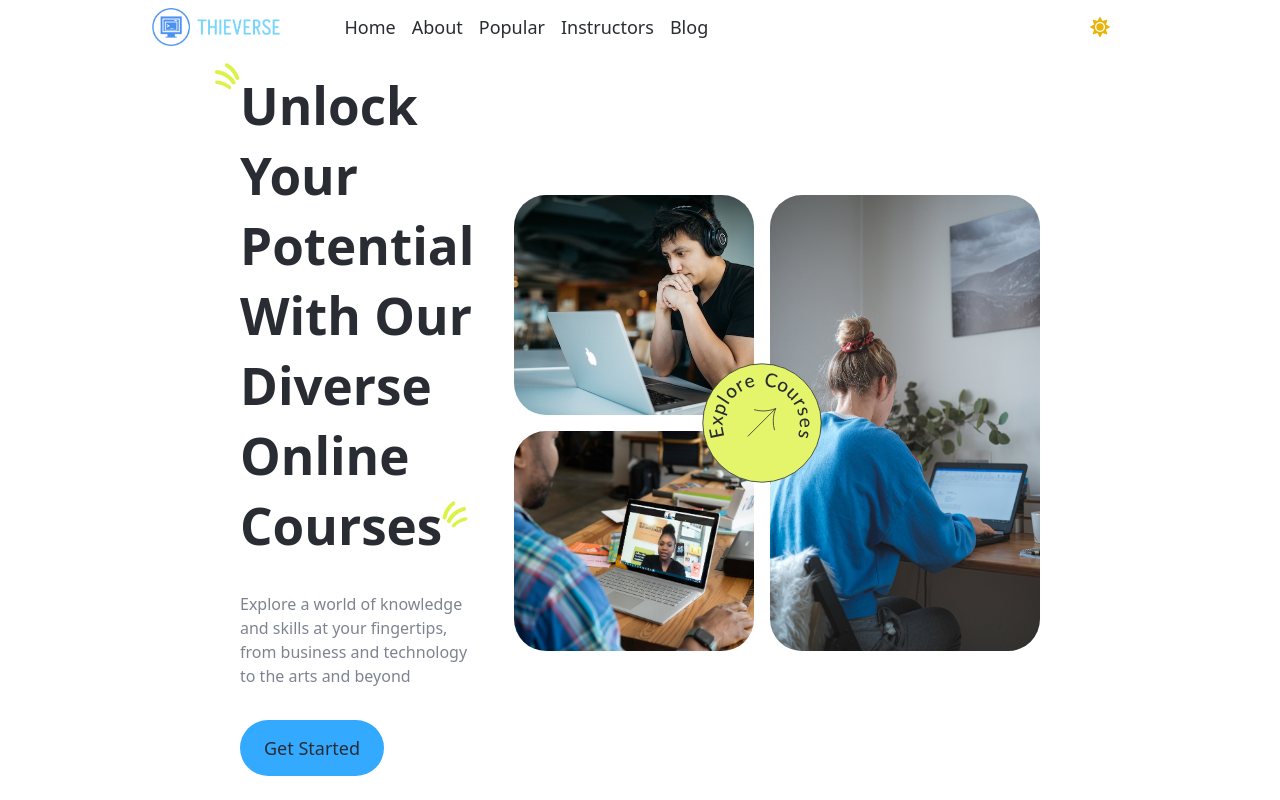
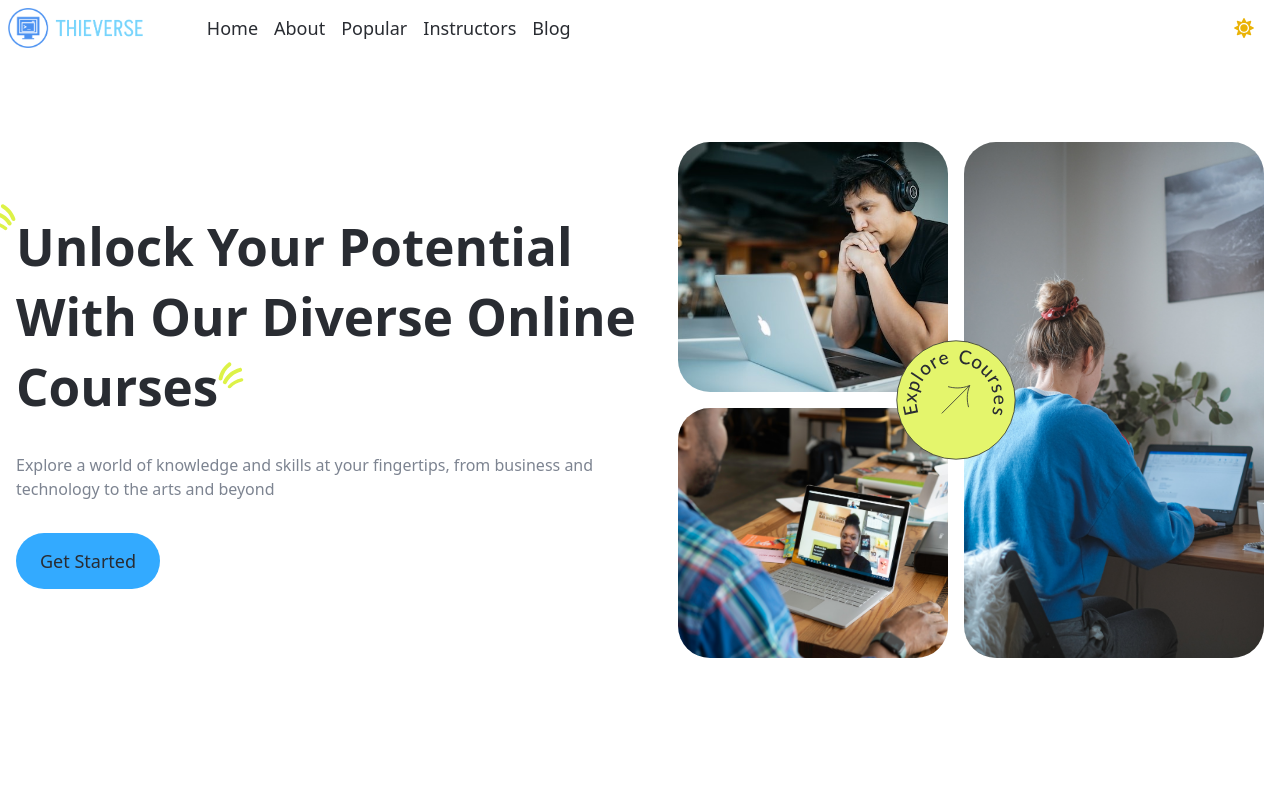
Before and after one commit to TeguhBagasM/thievcourse, a React (Vite) app: page / in a window 1280 px wide. Shown: the top 800 px of the page. Built offline with nearby package versions, Linux system fonts and the light colour scheme.

Commit message:
changes ui

```diff
--- a/index.html
+++ b/index.html
@@ -2,7 +2,7 @@
 <html lang="en">
   <head>
     <meta charset="UTF-8" />
-    <link rel="icon" type="image/svg+xml" href="/vite.svg" />
+    <link rel="icon" type="image/svg+xml" href="/logo.png" />
     <meta name="viewport" content="width=device-width, initial-scale=1.0" />
     <title>Thieverse</title>
   </head>
--- a/src/App.jsx
+++ b/src/App.jsx
@@ -3,7 +3,7 @@ import { About, Blogs, Courses, Hero, Instructors, PopularCourses } from "./sect
 
 export default function App() {
   return (
-    <>
+    <div className="dark:bg-gray-950">
       <Header />
       <Hero />
       <Statistics />
@@ -14,6 +14,6 @@ export default function App() {
       <Blogs />
       <CTA />
       <Footer />
-    </>
+    </div>
   );
 }
--- a/src/index.css
+++ b/src/index.css
@@ -81,24 +81,12 @@
   }
 }
 
-::-webkit-scrollbar {
-  width: 10px;
-  height: 8px;
-}
-
-::-webkit-scrollbar-thumb {
-  background-color: #d1d5db;
-  border-radius: 100vmax;
-  border: 2px solid transparent;
-  background-clip: content-box;
-}
-
 .header__menu-icon span {
   display: block;
   position: absolute;
   width: 20px;
   height: 2px;
-  background-color: #292c32;
+  background-color: #174db9;
   transition: all 200ms ease;
 }
 
--- a/tailwind.config.js
+++ b/tailwind.config.js
@@ -6,18 +6,12 @@ export default {
     screens: {
       sm: "640px",
       md: "768px",
-      lg: "992px",
-      xl: "1300px",
+      lg: "1024px",
+      xl: "1280px",
     },
     container: {
       center: true,
-      padding: {
-        DEFAULT: "1rem",
-        sm: "2rem",
-        md: "4rem",
-        lg: "6rem",
-        xl: "8rem",
-      },
+      padding: "1rem",
     },
     fontFamily: {
       lato: ["Lato", "sans-serif"],
```
Also changed, not shown: public/logo.png (added).
